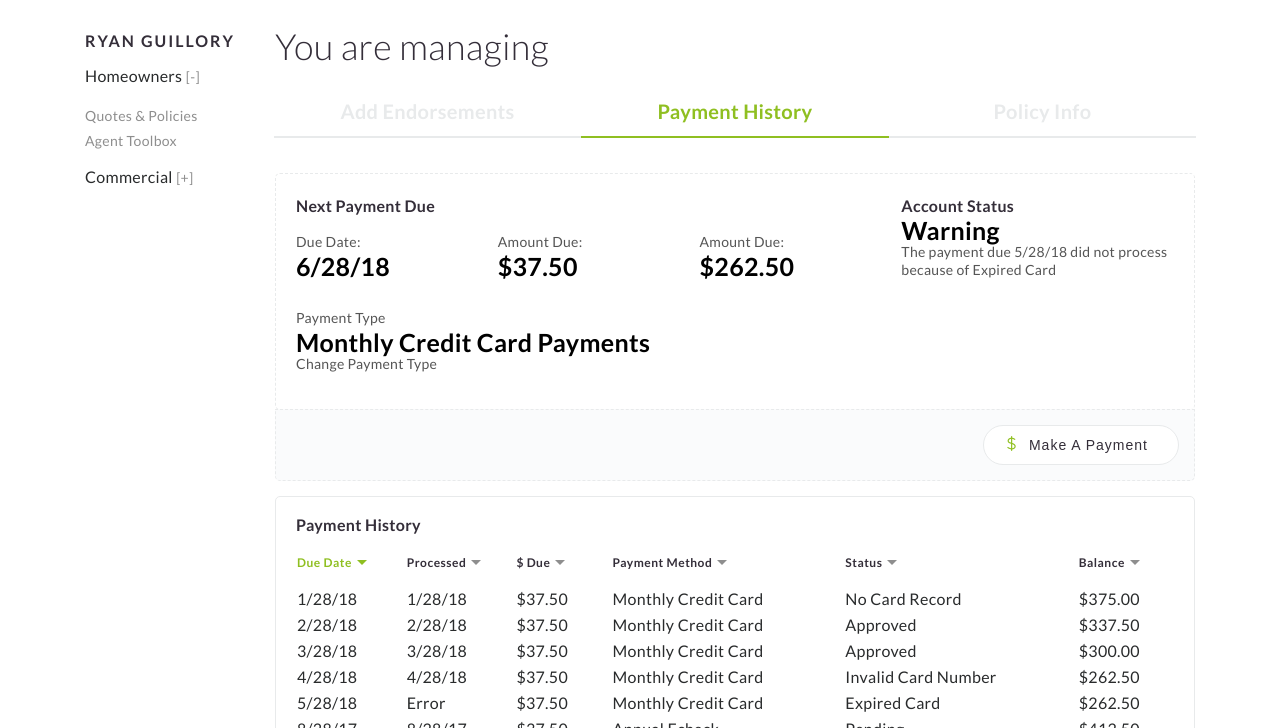
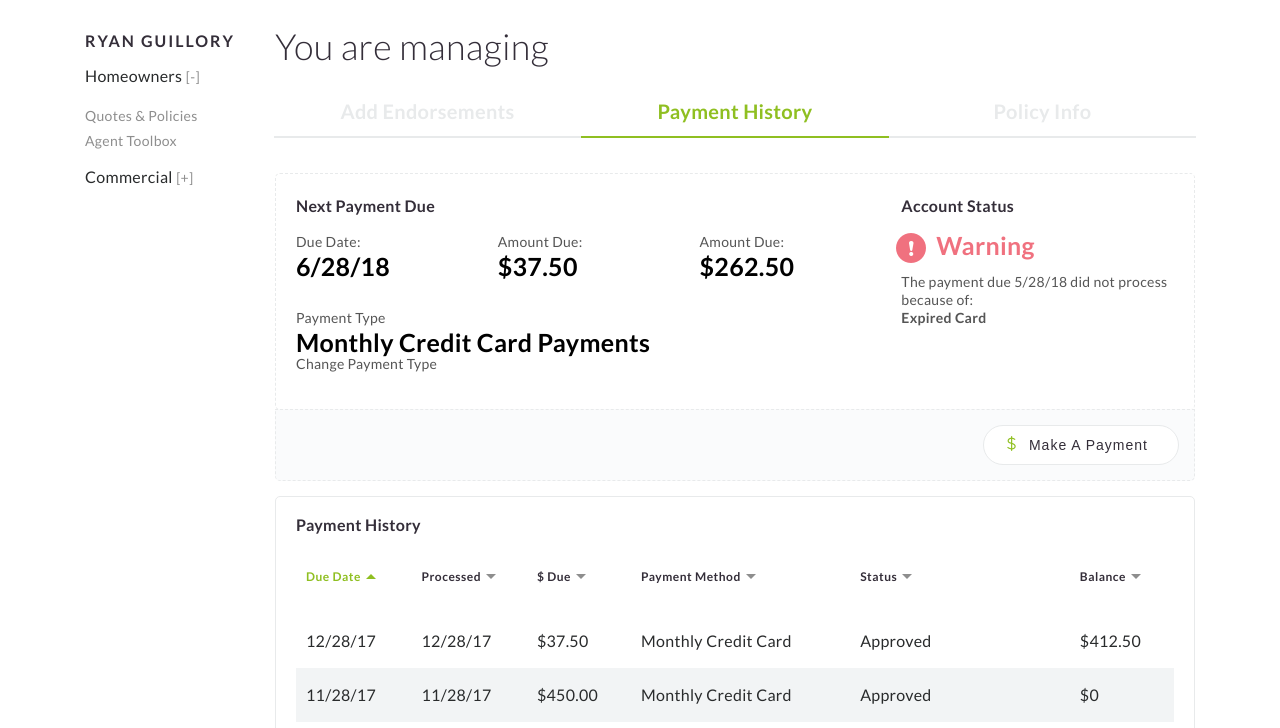
Before and after one commit to cbuquid/cbuquid, a website: page manage.html in a window 1280 px wide. Both pictures are taken after a click on the element "Payment History". Shown: the part 72-800 px from the top of the page. Drawn offline with nearby package versions, Linux system fonts and the light colour scheme.

Commit message:
added some styling to payment history
changed warning style and added style to the table

```diff
--- a/manage.html
+++ b/manage.html
@@ -245,11 +245,11 @@ window.onload = function() {
                   </div>
                 </div>
                 <div class="col-lg-4">
-                  <div class="value-header">
-                    Warning
+                  <div class="overview-data value-header">
+                    <span id="account-status-warning">Warning</span>
                   </div>
                   <div class="label">
-                    The payment due 5/28/18 did not process because of <span>Expired Card</span>
+                    The payment due 5/28/18 did not process because of:<br><span id="payment-status">Expired Card</span>
                   </div>
                 </div>
               </div>
@@ -277,7 +277,7 @@ window.onload = function() {
               <div id="payments">
               <div class="row">
                 <div class="col-lg-12">
-                  <table>
+                  <table class="alternating-colors">
                     <tbody>
                       <tr id="header-row">
                         <td><span class="sort" data-sort="dueDate">Due Date</span></td>
@@ -625,7 +625,7 @@ $('button.add').click(function(){
   var paymentList = new List('payments', options);
 
   paymentList.sort("dueDate", {
-      order: "asc"
+      order: "desc"
   });
 
   /* endorsement history table sorting */
@@ -636,7 +636,7 @@ $('button.add').click(function(){
   var endorsementList = new List('endorsements', options);
 
   endorsementList.sort("dateAdded", {
-      order: "asc"
+      order: "desc"
   });
 
   /* claims history table sorting */
@@ -647,7 +647,7 @@ $('button.add').click(function(){
   var claimsList = new List('claims', options);
 
   claimsList.sort("accDate", {
-      order: "asc"
+      order: "desc"
   });
 
 </script>
--- a/scss/_manage.scss
+++ b/scss/_manage.scss
@@ -67,3 +67,27 @@ table{
 	@include subhead-sml($black);
 
 }
+
+@mixin account-status($icon-url: null){
+	font-weight: 700;
+	padding-left: $unit-2;
+
+	&:before {
+		content: "";
+		background-image: url($icon-url);
+		height: 30px;
+		width: 30px;
+		position: absolute;
+		left: 10px;
+	}
+}
+
+#account-status-warning {
+	@include account-status("../img/icons/warning.png");
+	color: #F0717F;
+}
+
+#payment-status {
+	margin-top: $unit;
+	font-weight: 700;
+}
```
Also changed, not shown: css/styles.css.
